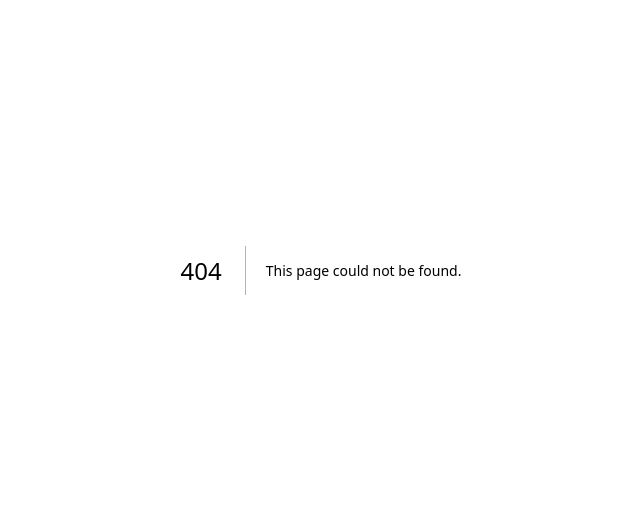
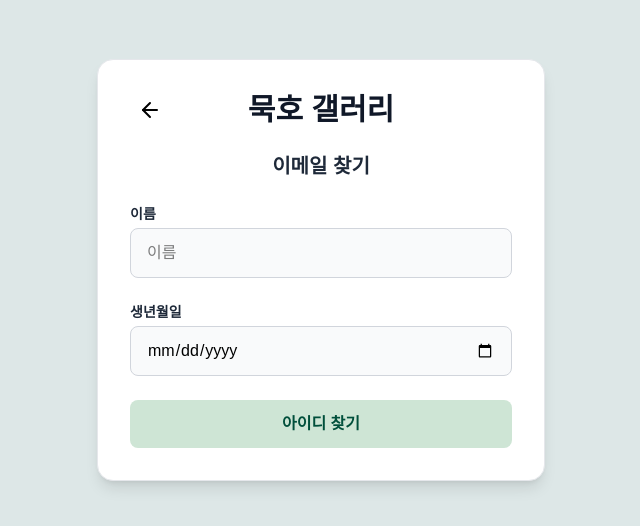
Before and after one commit to mukhoplus/Mukho-Gallery, a Next.js app: page /find/email in a window 1280 px wide. Before the commit this address had no page. Shown: the part 130-656 px from the top of the page, without its empty margins (319-959 px from the left). Built offline with nearby package versions, Linux system fonts and the light colour scheme.

Commit message:
Feat: Make email find page

```diff
--- /dev/null
+++ b/app/find/email/page.tsx
@@ -0,0 +1,79 @@
+"use client";
+
+import { useState } from "react";
+import { useRouter } from "next/navigation";
+import { FiArrowLeft } from "react-icons/fi";
+
+export default function FindEmailPage() {
+  const router = useRouter();
+  const [name, setName] = useState("");
+  const [birthDate, setBirthDate] = useState("");
+
+  const handleSubmit = async (e: React.FormEvent) => {
+    e.preventDefault();
+    const mockSuccess = name.trim() && birthDate.trim();
+    if (!mockSuccess) {
+      alert("입력한 정보를 가진 회원이 없습니다.");
+      return;
+    }
+    router.push("/find/email/result");
+  };
+
+  return (
+    <div className="min-h-screen bg-[#DDE7E7] flex items-center justify-center p-4 select-none">
+      <div className="bg-white rounded-2xl shadow-lg p-8 w-full max-w-md border border-gray-200">
+        {/* 상단 타이틀 + 화살표 */}
+        <div className="mb-6 relative select-none flex items-center justify-center">
+          <button
+            onClick={() => router.push("/")}
+            className="absolute left-0 top-1/2 -translate-y-1/2 p-2 rounded-full hover:bg-gray-100 transition-colors"
+            aria-label="메인으로"
+          >
+            <FiArrowLeft className="w-6 h-6 text-black" />
+          </button>
+          <h1 className="text-3xl font-bold text-gray-900 text-center">
+            묵호 갤러리
+          </h1>
+        </div>
+        <h2 className="text-xl font-semibold text-gray-800 text-center mb-6 select-none">
+          이메일 찾기
+        </h2>
+        <form className="space-y-6" onSubmit={handleSubmit} autoComplete="off">
+          <div>
+            <label className="block text-sm font-semibold text-gray-800 mb-1">
+              이름
+            </label>
+            <input
+              type="text"
+              className="w-full px-4 py-3 rounded-lg bg-gray-50 border border-gray-300 focus:border-emerald-500 outline-none text-black"
+              value={name}
+              onChange={(e) => setName(e.target.value)}
+              placeholder="이름"
+              autoComplete="name"
+              maxLength={10}
+              required
+            />
+          </div>
+          <div>
+            <label className="block text-sm font-semibold text-gray-800 mb-1">
+              생년월일
+            </label>
+            <input
+              type="date"
+              className="w-full px-4 py-3 rounded-lg bg-gray-50 border border-gray-300 focus:border-emerald-500 outline-none text-black"
+              value={birthDate}
+              onChange={(e) => setBirthDate(e.target.value)}
+              required
+            />
+          </div>
+          <button
+            type="submit"
+            className="w-full bg-[#CEE5D5] hover:bg-[#B7D8C7] text-emerald-900 font-semibold py-3 rounded-lg transition-all"
+          >
+            아이디 찾기
+          </button>
+        </form>
+      </div>
+    </div>
+  );
+}
--- /dev/null
+++ b/app/find/email/result/page.tsx
@@ -0,0 +1,37 @@
+"use client";
+
+export default function ResultPage() {
+  const email = "example@domain.com"; // 실제 구현에서는 API Response에서 이메일을 받아와야 합니다
+
+  return (
+    <div className="min-h-screen bg-[#DDE7E7] flex items-center justify-center p-4 select-none">
+      <div className="bg-white rounded-2xl shadow-lg p-8 w-full max-w-md border border-gray-200">
+        {/* 상단 타이틀 */}
+        <div className="mb-6 select-none">
+          <h1 className="text-3xl font-bold text-gray-900 text-center">
+            묵호 갤러리
+          </h1>
+        </div>
+        <h2 className="text-xl font-semibold text-gray-800 text-center mb-6 select-none">
+          이메일 찾기 결과
+        </h2>
+        <div className="text-center space-y-6">
+          <p className="text-gray-700">
+            회원님의 아이디는
+            <br />
+            <span className="font-semibold text-emerald-600 select-text">
+              {email}
+            </span>{" "}
+            입니다
+          </p>
+          <button
+            onClick={() => (window.location.href = "/")}
+            className="w-full bg-[#CEE5D5] hover:bg-[#B7D8C7] text-emerald-900 font-semibold py-3 rounded-lg transition-all"
+          >
+            로그인 하기
+          </button>
+        </div>
+      </div>
+    </div>
+  );
+}
--- a/app/page.tsx
+++ b/app/page.tsx
@@ -78,7 +78,11 @@ export default function Login() {
           <LoginErrorMessage message={errorMsg} />
           <LoginSubmitButton isActive={isFormFilled}>로그인</LoginSubmitButton>
         </form>
-        <LoginLinkRow onRegister={() => (window.location.href = "/register")} />
+        <LoginLinkRow
+          onFindEmail={() => (window.location.href = "/find/email")}
+          onFindPw={() => (window.location.href = "/find/pw")}
+          onRegister={() => (window.location.href = "/register")}
+        />
       </div>
     </div>
   );
--- a/components/login/LoginLinkRow.tsx
+++ b/components/login/LoginLinkRow.tsx
@@ -1,16 +1,23 @@
 import React from "react";
 
 interface LoginLinkRowProps {
+  onFindEmail: () => void;
+  onFindPw: () => void;
   onRegister: () => void;
 }
 
-export default function LoginLinkRow({ onRegister }: LoginLinkRowProps) {
+export default function LoginLinkRow({
+  onFindEmail,
+  onFindPw,
+  onRegister,
+}: LoginLinkRowProps) {
   return (
     <div className="mt-6 text-center space-x-4 flex justify-center">
       <span
         className="text-sm text-gray-600 cursor-pointer hover:text-emerald-600 transition-colors"
         tabIndex={0}
         role="button"
+        onClick={onFindEmail}
       >
         아이디 찾기
       </span>
@@ -19,6 +26,7 @@ export default function LoginLinkRow({ onRegister }: LoginLinkRowProps) {
         className="text-sm text-gray-600 cursor-pointer hover:text-emerald-600 transition-colors"
         tabIndex={0}
         role="button"
+        onClick={onFindPw}
       >
         비밀번호 찾기
       </span>
```
